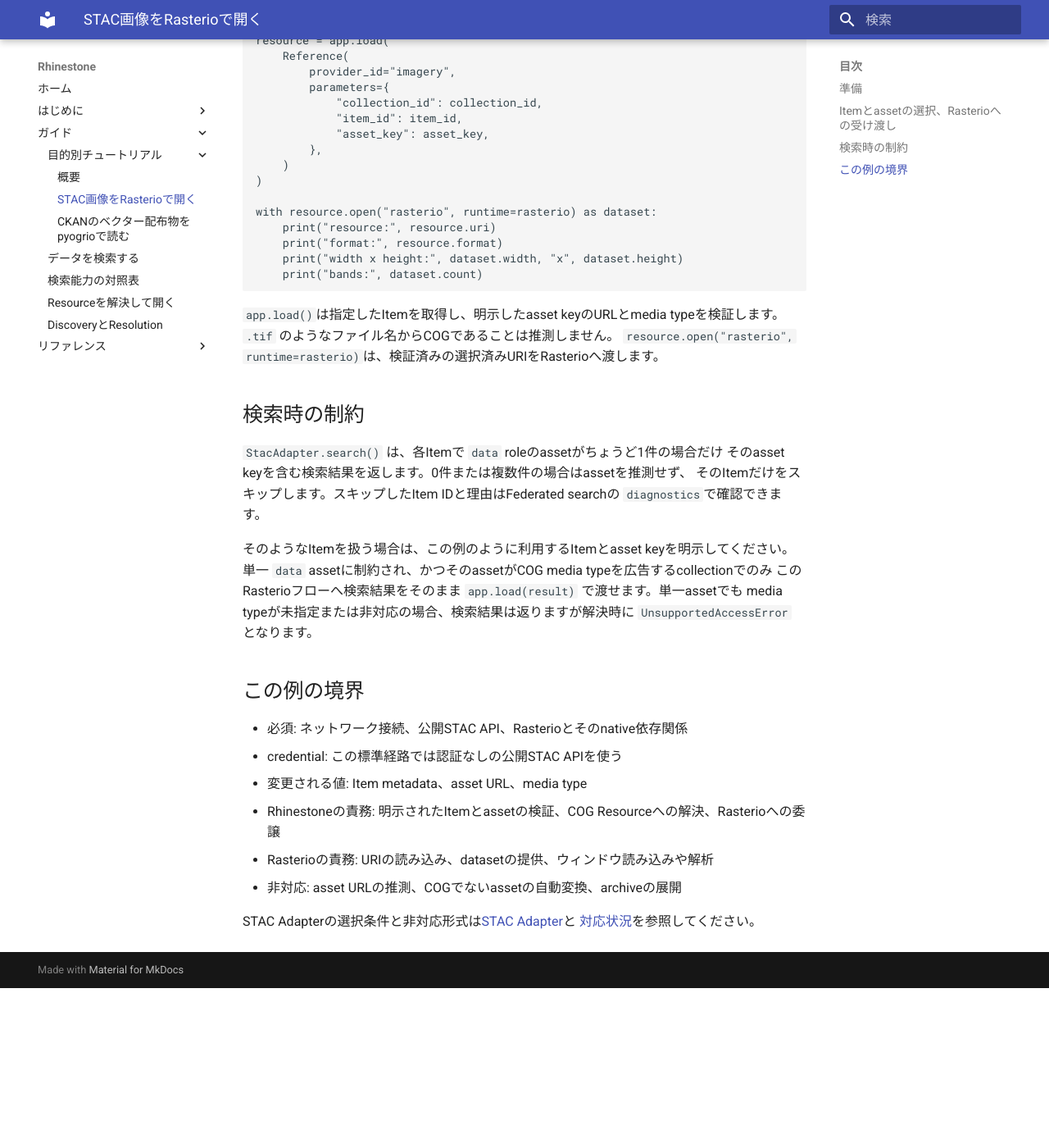
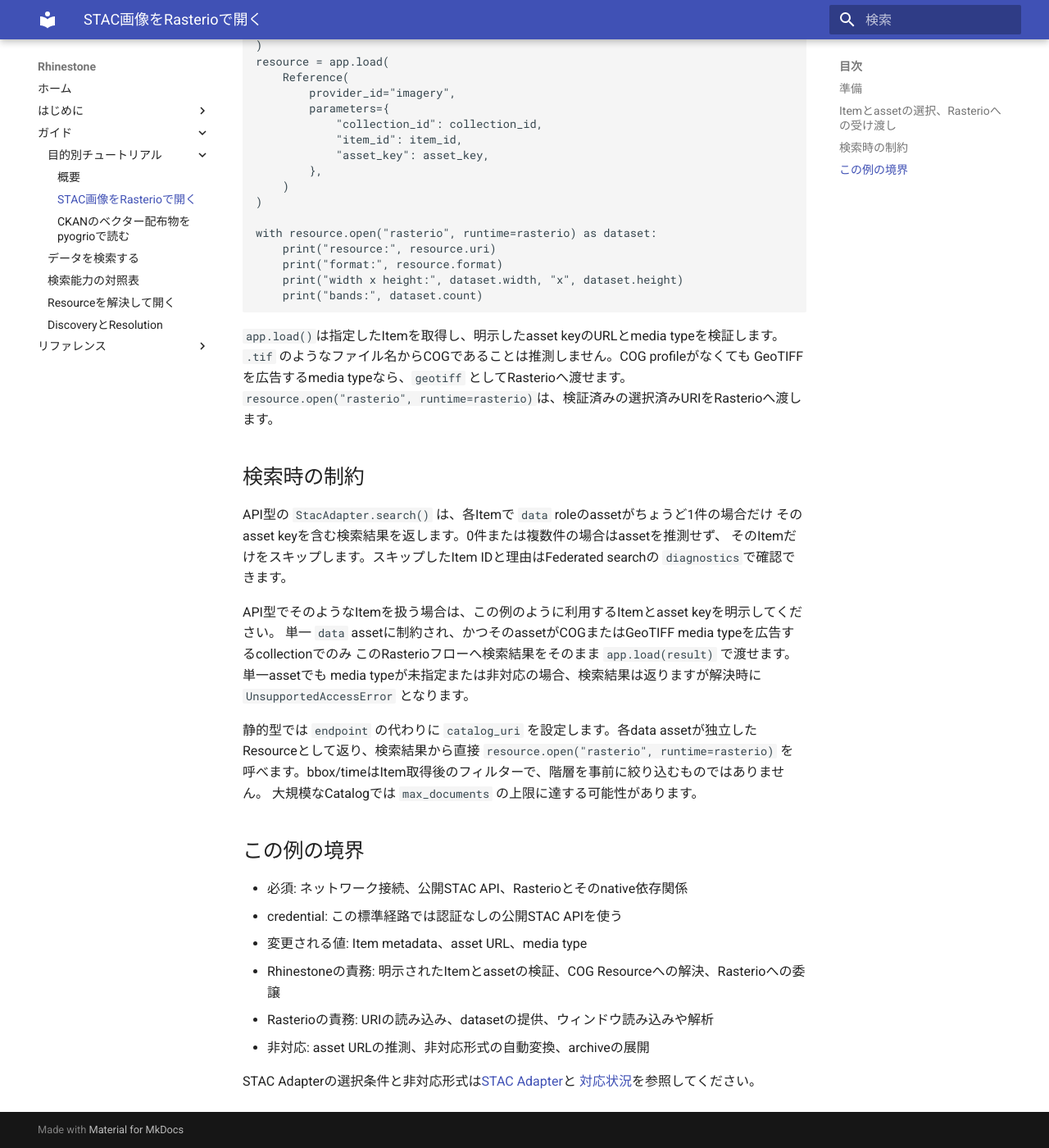
Before and after one commit to u-kitazawa/rhinestone, an MkDocs documentation site: the page built from docs/tutorials/stac-rasterio.md, in a window 1280 px wide and 1400 px high, scrolled down 1174 px. Shown: the whole window at 82% size. Built offline with MkDocs 1.6.1 and Material for MkDocs 9.7.7, drawn with Linux system fonts in a browser that asks for light colours; before the commit the page ends 2379 px from its top, so only the background shows below that; some of the changed text lies outside the part shown.

````diff
--- a/docs/tutorials/stac-rasterio.md
+++ b/docs/tutorials/stac-rasterio.md
@@ -2,8 +2,8 @@
 
 STACでは、Itemが複数の `data` assetを持つことがあります。このチュートリアルでは、
 利用するcollection、Item、asset keyを明示し、そのassetのmedia typeが
-Cloud-Optimized GeoTIFFを示す場合だけ、Rhinestoneが `cog` Resourceとして解決して
-Rasterioへ渡します。
+Cloud-Optimized GeoTIFFまたはGeoTIFFを示す場合に、Rhinestoneが
+`cog` / `geotiff` Resourceとして解決してRasterioへ渡します。
 
 ## 準備
 
@@ -68,21 +68,27 @@
 ```
 
 `app.load()`は指定したItemを取得し、明示したasset keyのURLとmedia typeを検証します。
-`.tif` のようなファイル名からCOGであることは推測しません。
+`.tif` のようなファイル名からCOGであることは推測しません。COG profileがなくても
+GeoTIFFを広告するmedia typeなら、`geotiff` としてRasterioへ渡せます。
 `resource.open("rasterio", runtime=rasterio)`は、検証済みの選択済みURIをRasterioへ渡します。
 
 ## 検索時の制約
 
-`StacAdapter.search()` は、各Itemで `data` roleのassetがちょうど1件の場合だけ
+API型の `StacAdapter.search()` は、各Itemで `data` roleのassetがちょうど1件の場合だけ
 そのasset keyを含む検索結果を返します。0件または複数件の場合はassetを推測せず、
 そのItemだけをスキップします。スキップしたItem IDと理由はFederated searchの
 `diagnostics`で確認できます。
 
-そのようなItemを扱う場合は、この例のように利用するItemとasset keyを明示してください。
-単一 `data` assetに制約され、かつそのassetがCOG media typeを広告するcollectionでのみ
+API型でそのようなItemを扱う場合は、この例のように利用するItemとasset keyを明示してください。
+単一 `data` assetに制約され、かつそのassetがCOGまたはGeoTIFF media typeを広告するcollectionでのみ
 このRasterioフローへ検索結果をそのまま `app.load(result)` で渡せます。単一assetでも
 media typeが未指定または非対応の場合、検索結果は返りますが解決時に
 `UnsupportedAccessError` となります。
+
+静的型では `endpoint` の代わりに `catalog_uri` を設定します。各data assetが独立した
+Resourceとして返り、検索結果から直接 `resource.open("rasterio", runtime=rasterio)` を
+呼べます。bbox/timeはItem取得後のフィルターで、階層を事前に絞り込むものではありません。
+大規模なCatalogでは `max_documents` の上限に達する可能性があります。
 
 ## この例の境界
 
@@ -91,7 +97,7 @@
 - 変更される値: Item metadata、asset URL、media type
 - Rhinestoneの責務: 明示されたItemとassetの検証、COG Resourceへの解決、Rasterioへの委譲
 - Rasterioの責務: URIの読み込み、datasetの提供、ウィンドウ読み込みや解析
-- 非対応: asset URLの推測、COGでないassetの自動変換、archiveの展開
+- 非対応: asset URLの推測、非対応形式の自動変換、archiveの展開
 
 STAC Adapterの選択条件と非対応形式は[STAC Adapter](../api/adapters/stac.md)と
 [対応状況](../compatibility.md)を参照してください。
````
Also changed, not shown: docs/api/adapters/stac.md (+16 -2 lines), docs/research/jaxa-static-stac.md (added, +121 -0 lines), src/rhinestone/adapters/source/stac/README.md (+9 -3 lines), 2 other files.
